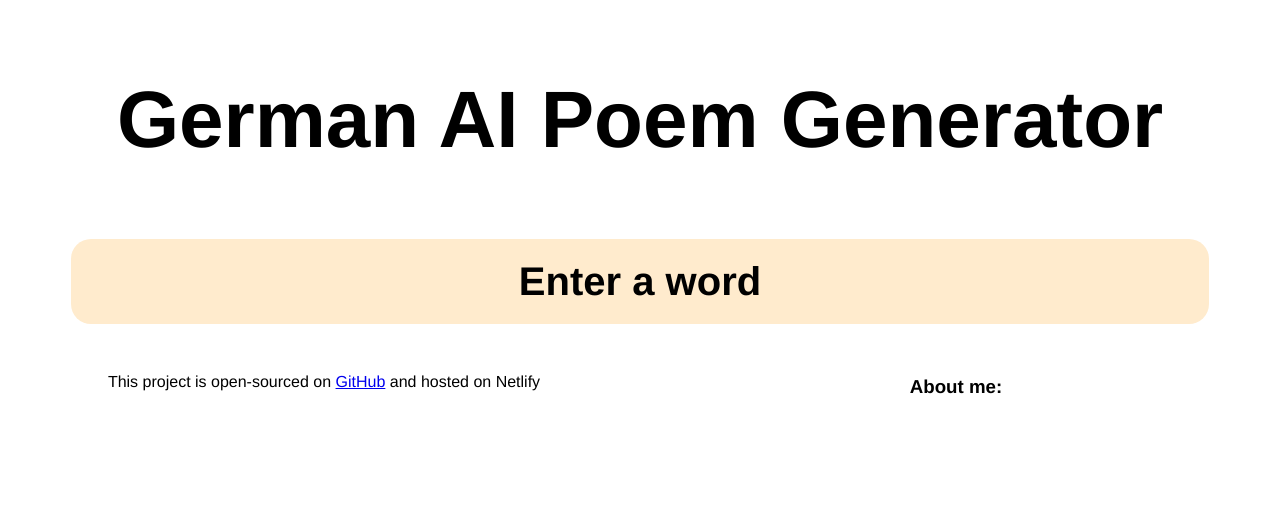
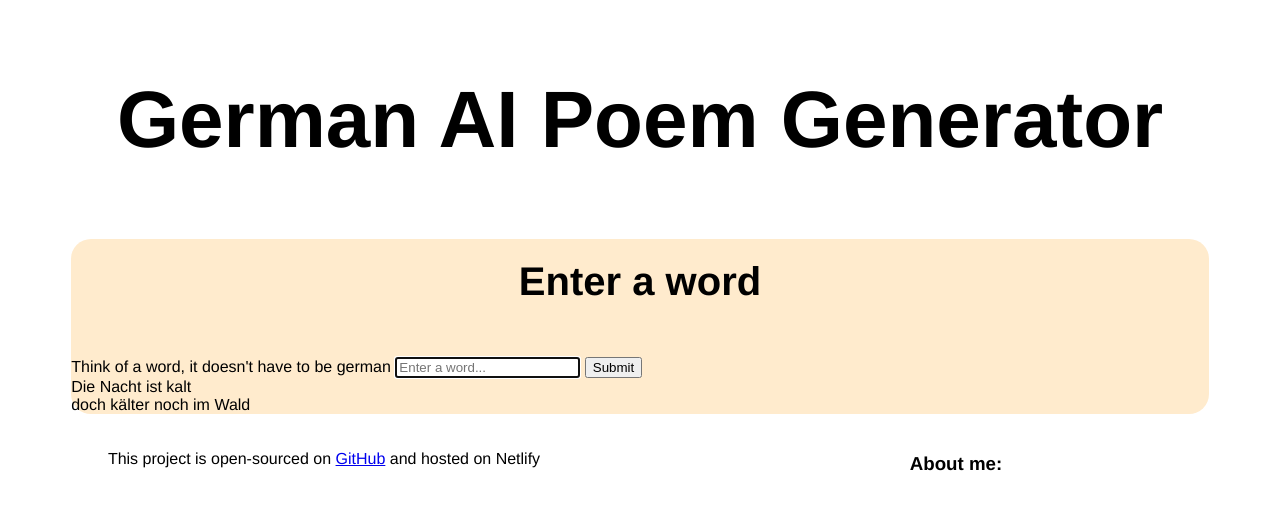
Before and after one commit to sabrinaaileen/ai-german-poem-generator, a plain HTML site: page index.html in a window 1280 px wide. Drawn offline with Linux system fonts and the light colour scheme.

Commit message:
Update index.html

```diff
--- a/index.html
+++ b/index.html
@@ -12,6 +12,12 @@
     </header>
     <main>
         <h2>Enter a word</h2>
+        <form>
+            <label>Think of a word, it doesn't have to be german</label>
+            <input type="text" placeholder="Enter a word..." required autofocus autocomplete="off"/>
+            <input type="submit"/>
+        </form>
+        <div class="poem-text">Die Nacht ist kalt <br /> doch kälter noch im Wald</div>
     </main>
     <footer>
         <div class="grid">
```
